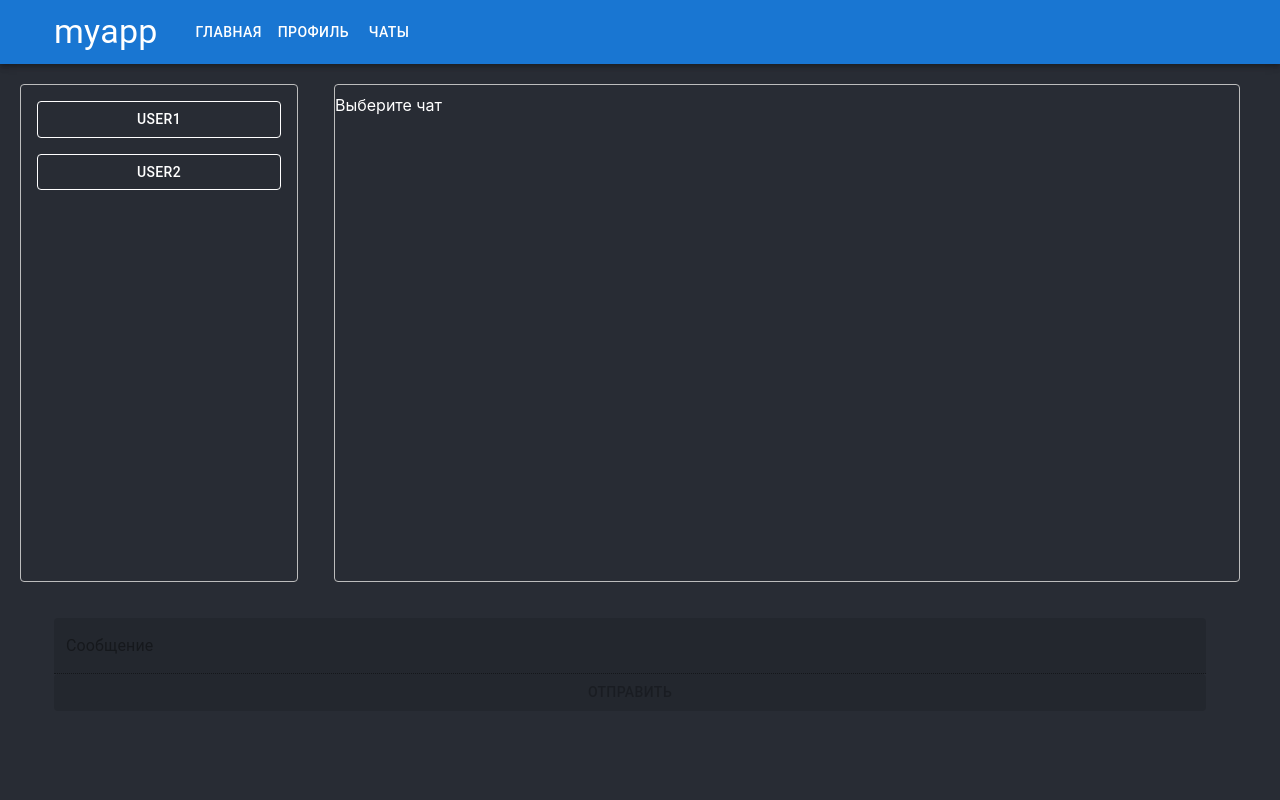
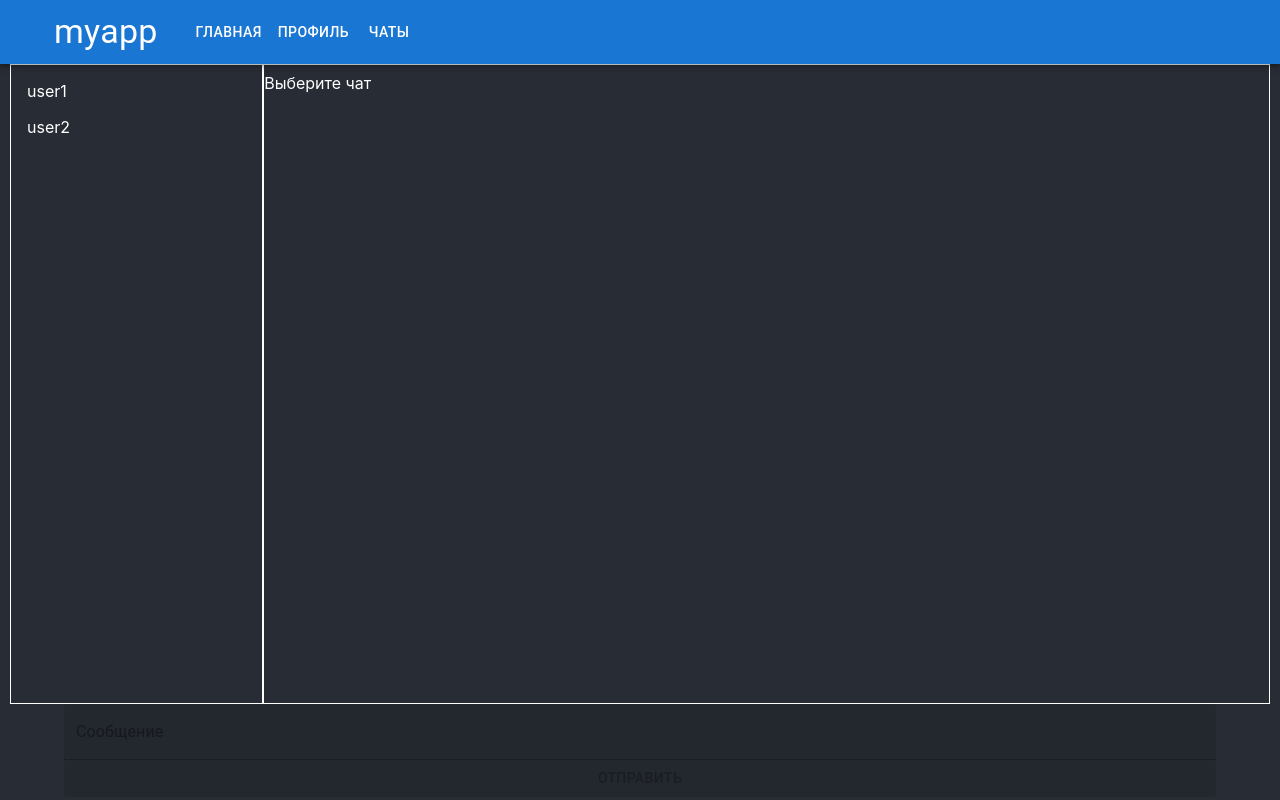
Before and after one commit to vKayroNv/ReactJS, a React (Create React App) app in the folder myapp/: page /chats in a window 1280 px wide. Built offline with nearby package versions, Linux system fonts and the light colour scheme.

Commit message:
Изменены стили

```diff
--- a/myapp/src/components/ChatElement.js
+++ b/myapp/src/components/ChatElement.js
@@ -1,13 +1,13 @@
-import { Button, ListItem } from '@mui/material';
+import { ListItemButton, ListItem } from '@mui/material';
 import { Link } from 'react-router-dom';
 import ClearIcon from '@mui/icons-material/Clear';
 
 export default function ChatElement(props) {
   return(
-    <ListItem>
-      <Button fullWidth variant="outlined" color="inherit" component={Link} to={`/chats/${props.chatId}`}>
+    <ListItem disablePadding>
+      <ListItemButton fullWidth variant="outlined" color="inherit" component={Link} to={`/chats/${props.chatId}`}>
         {props.name}
-      </Button>
+      </ListItemButton>
       {/* <Button variant="contained" color="error" style={{maxWidth: '36.5px', minWidth: '36.5px'}}>
         <ClearIcon/>
       </Button> */}
--- a/myapp/src/components/MessageInput.js
+++ b/myapp/src/components/MessageInput.js
@@ -4,17 +4,8 @@ import { Button, TextField, Container, createTheme, ThemeProvider } from '@mui/m
 export default function MessageInput(props) {
   const [messageText, setMessageText] = useState('');
 
-  const theme = createTheme({
-    palette: {
-      primary: {
-        main: "#FFFFFF"
-      }
-    },
-  });
-
   return (
       <Container>
-        <ThemeProvider theme={theme}>
         <TextField disabled fullWidth label="Сообщение" variant="filled" value={messageText} onChange={event => setMessageText(event.target.value)}/>
         <Button disabled fullWidth variant="contained" onClick={() => {
             if (messageText) {
@@ -22,7 +13,6 @@ export default function MessageInput(props) {
                 setMessageText('');
             }
         }}>Отправить</Button>
-        </ThemeProvider>
       </Container>
   );
 }
--- a/myapp/src/components/pages/Chats.js
+++ b/myapp/src/components/pages/Chats.js
@@ -31,20 +31,22 @@ export default function Chats(props){
   },[messagesList])
 
   return(
-    <Grid container spacing={2}>
-      <Grid item xs={3}>
+      <>
+        <div className='middle-block'>
+          <div className='chats-block'>
             <ChatsBlock chatsList={chatsList}/>
-      </Grid>
-      <Grid item xs={9}>
+          </div>
+          <div className='messages-block'>
             {
               chatId === undefined || chatId > props.chatsList.length - 1 ?
                 <MessagesBlock /> :
                 <MessagesBlock messagesList={props.chatsList[chatId].messagesList}/>
             }
-      </Grid>
-      <Grid item xs={12}>
+          </div>
+        </div>
+        <div className='message-input'>
           <MessageInput onChangeMessage={newMessage}/>
-      </Grid>
-    </Grid>
+        </div>
+      </>
   );
 }
--- a/myapp/src/css/App.css
+++ b/myapp/src/css/App.css
@@ -1,27 +1,27 @@
-body {
+html, body {
   background-color: #282c34;
+  height: 100%;
 }
 
-.MuiGrid-root {
-  padding: 20px;
+.middle-block {
+  padding: 0px 10px;
+  display: flex;
+  flex-direction: row;
+  height: 80vh;
+  color: white;
+}
+
+.chats-block {
+  border: 1px solid white;
+  flex: 1;
+}
+
+.messages-block {
+  border: 1px solid white;
+  flex: 4;
 }
 
 .MuiList-root {
-  color: white;
-  height: 60vh;
   overflow: auto;
-  overflow-x: hidden;
-  border: 1px solid #bdbdbd;
-  border-radius: 0.25rem;
-  font-family: inherit;
-  font-size: 1rem;
-  font-weight: 400;
-  line-height: 1.5;
+  height: 78vh;
 }
-
-.input-area {
-  margin: 20px;
-  display: flex;
-  flex: auto;
-  flex-direction: column;
-}
```
Lines whose indentation alone changed are shown as unchanged.
